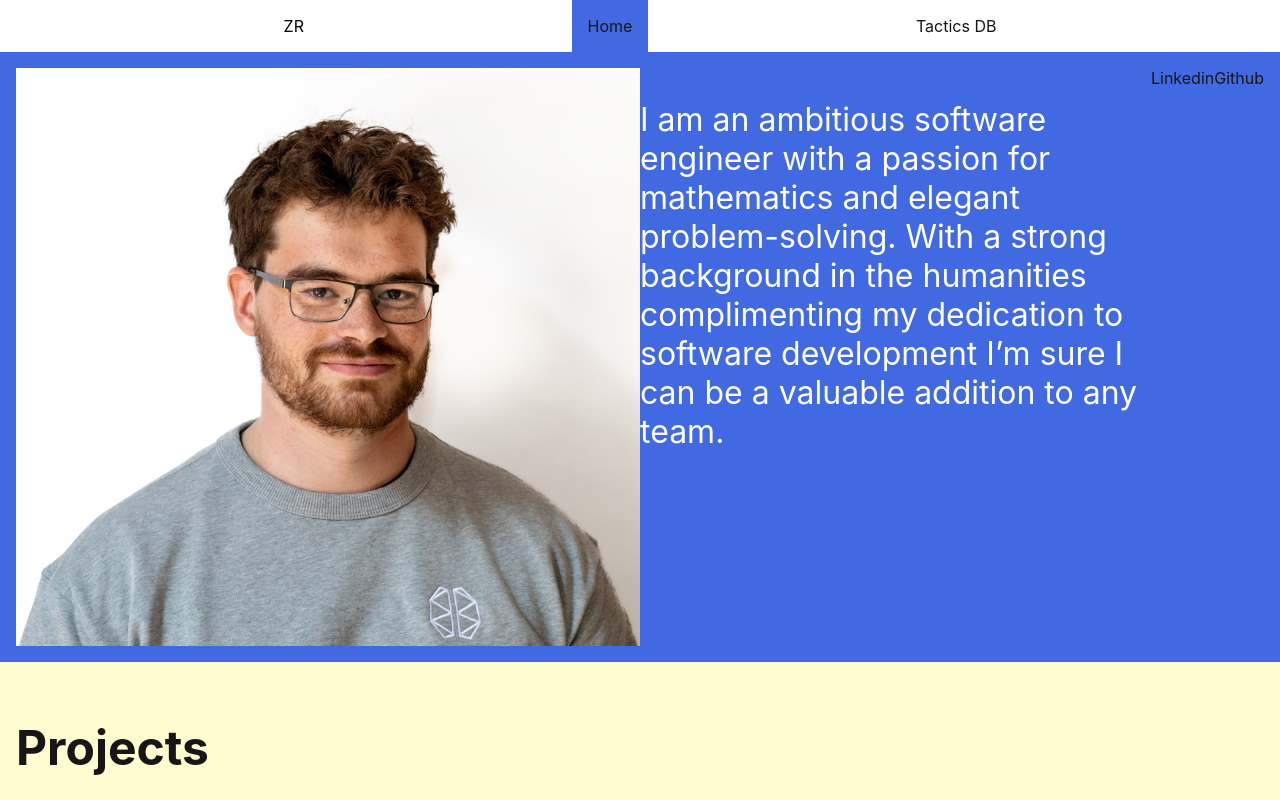
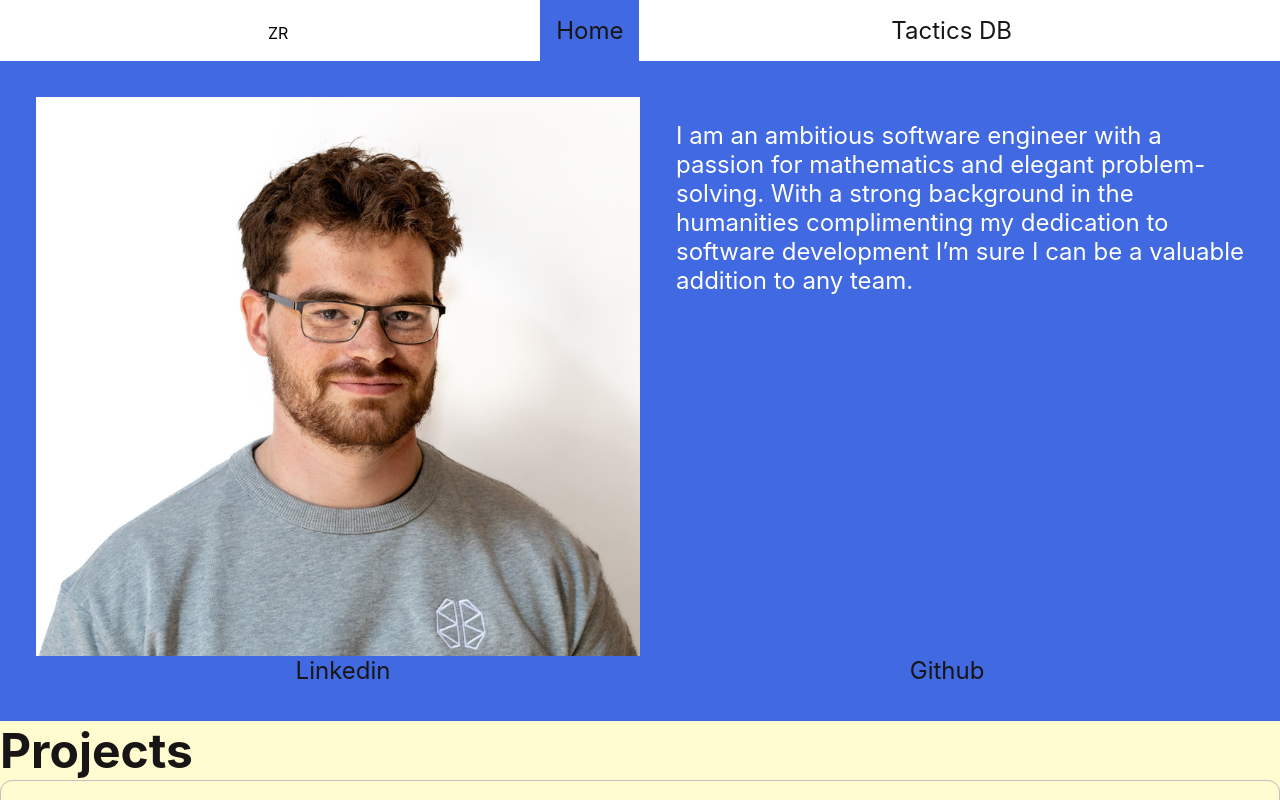
Before and after one commit to zringwood/portfolio-website, a React (Create React App) app: page / in a window 1280 px wide. Shown: the top 800 px of the page. Built offline with nearby package versions, Linux system fonts and the light colour scheme; the HTML template or start-up script is replaced by a standard one.

Commit message:
Renaming

```diff
--- a/src/pages/Biography/Biography.jsx
+++ b/src/pages/Biography/Biography.jsx
@@ -4,15 +4,18 @@ import TacticsDB_icon from "../../assets/tacticsDB-icon.svg"
 import { useNavigate } from "react-router"
 function Biography() {
     const navigate = useNavigate()
-    return (
-        <body className="body">
-            <article className="body__section body__section--profile">
-                <img className="headshot" src={Headshot} alt="My Headshot"></img>
-                <p className="body__profileContent">I am an ambitious software engineer with a passion for mathematics and elegant
+    return (<>
+            <article className="profile">
+                <div className="profile__content">
+                <img className="profile__headshot" src={Headshot} alt="My Headshot"></img>
+                <p className="profile__text">I am an ambitious software engineer with a passion for mathematics and elegant
                     problem-solving. With a strong background in the humanities complimenting my dedication to software development I’m sure I can be a valuable addition to any team.
                 </p>
-                <a href="https://linkedin.com/in/zachary-ringwood">Linkedin</a>
-                <a href="https://github.com/zringwood">Github</a>
+                </div>
+                <div className="profile__links">
+                    <a href="https://linkedin.com/in/zachary-ringwood">Linkedin</a>
+                    <a href="https://github.com/zringwood">Github</a>
+                </div>
             </article>
             <article className="body__section body__section--foreground body__section--projects">
                 <h2>Projects</h2>
@@ -86,7 +89,7 @@ function Biography() {
                 <h3>Chess</h3>
                 <h3>Judo / BJJ</h3>
             </article>
-        </body>)
+        </>)
 }
 
 export default Biography;
--- a/src/pages/Biography/Biography.scss
+++ b/src/pages/Biography/Biography.scss
@@ -3,30 +3,45 @@
 ul{
     list-style-type: none;
 }
-.body{
+.profile{
     background-color: $background;
-    &__section{
     padding: $mobile-indent;
-        .headshot{
+    @include tablet{
+        padding: $tablet-indent;
+    }
+    &__headshot{
         width:100%;
         @include tablet{
             width:50%;
             height:50%;
         }
     }
-        &--profile{
+    &__content{
         display: flex;
         flex-direction: column;
         @include tablet{
             flex-direction: row;
+            column-gap: $tablet-indent;
         }
     }
+    &__text{
+        color: white;
+    }
+    &__links{
+        display: flex;
+        flex-direction: row;
+        justify-content: space-around;
+    }
+}
+.body{
+    background-color: $background;
+    &__section{
+
+
+
         &--foreground{
             background-color: $foreground;
         }
-    }
-    &__profileContent{
-        color:white;
     }
 }
 .skills{
--- a/src/styles/_partials.scss
+++ b/src/styles/_partials.scss
@@ -33,6 +33,9 @@ $desktop-indent: calc(
 a {
   text-decoration: none;
   color:$text;
+  @include tablet{
+    font-size: 1.5rem;
+  }
   &:visited{
     color:$text;
   }
@@ -41,12 +44,13 @@ p{
   color:$text;
   font-size: 1rem;
   @include tablet{
-    font-size: 2rem;
+    font-size: 1.5rem;
   }
 }
 h2{
   color:$text;
   font-size: 1.5rem;
+  margin: 0;
   @include tablet{
     font-size: 3rem;
   }
```
Lines whose indentation alone changed are shown as unchanged.
